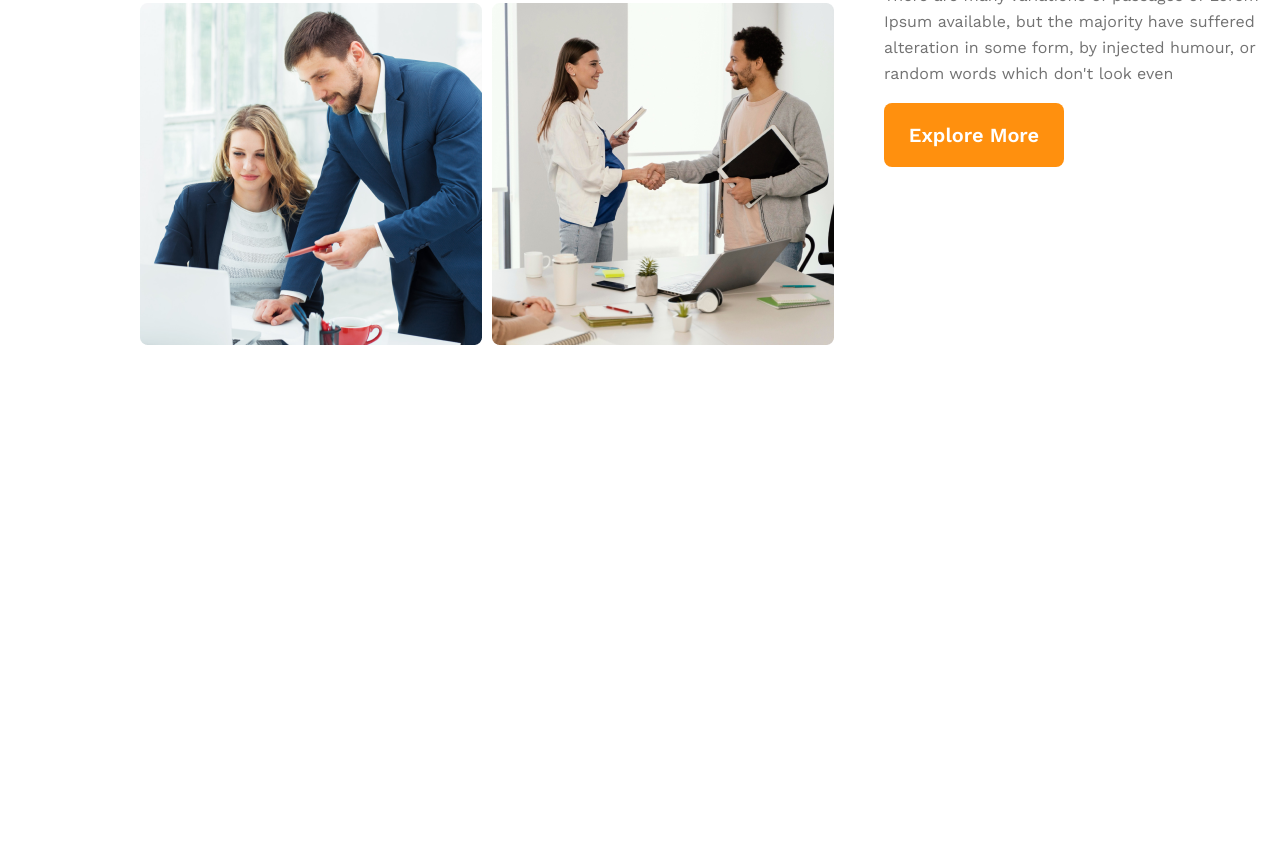
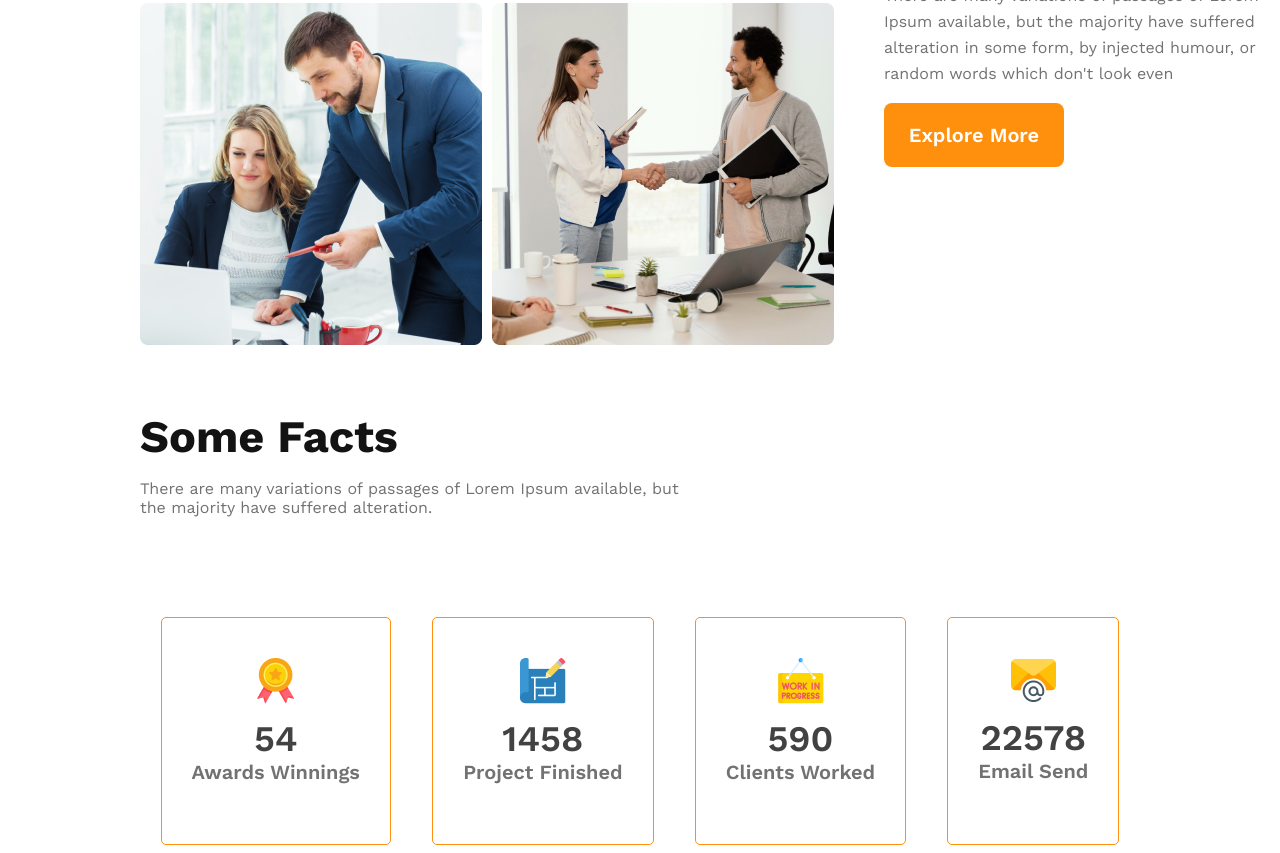
Before and after one commit to yeakubdurjoy001/g3-architect-website, a plain HTML site: page index.html in a window 1280 px wide. Shown: the part 1489-2342 px from the top of the page. Before the commit the page ends 1899 px from the top, so only its background shows below. Drawn offline with nearby package versions, Linux system fonts and the light colour scheme.

Commit message:
added facts section

```diff
--- a/index.html
+++ b/index.html
@@ -52,6 +52,37 @@
         </div>
 
       </section>
+      <Section class="features-section">
+
+      </Section>
+      <section class="facts-section">
+        <div class="facts-title">Some Facts
+          <p class="facts-description">There are many variations of passages of Lorem Ipsum available, but the majority have suffered alteration.</p>
+        </div>
+        <div class="facts-card-container">
+          <div class="card">
+            <img src="images/icons/ribon.png" alt="">
+            <h2 class="card-stats">54</h2>
+            <p class="card-title">Awards Winnings</p>
+          </div>
+          <div class="card">
+            <img src="images/icons/projects.png" alt="">
+            <h2 class="card-stats">1458</h2>
+            <p class="card-title">Project Finished</p>
+          </div>
+          <div class="card">
+            <img src="images/icons/customers.png" alt="">
+            <h2 class="card-stats">590</h2>
+            <p class="card-title">Clients Worked</p>
+          </div>
+          <div class="card">
+            <img src="images/icons/email.png" alt="">
+            <h2 class="card-stats">22578</h2>
+            <p class="card-title">Email Send</p>
+          </div>
+        </div>
+
+       </section>
     </main>
     <footer></footer>
   </body>
--- a/styles/style.css
+++ b/styles/style.css
@@ -98,6 +98,48 @@ main {
   font-weight: 400;
   line-height: 26px;
 }
+/* Facts related Styles */
+
+.facts-title {
+  color: #131313;
+  font-size: 45px;
+  font-weight: 700;
+}
+.facts-description {
+  color: #727272;
+  font-size: 16px;
+  font-weight: 400;
+  width: 542px;
+}
+
+.facts-card-container {
+  display: flex;
+  justify-content: space-around;
+
+  margin-top: 100px;
+}
+.facts-card-container img {
+  margin-bottom: 0;
+}
+.facts-card-container .card {
+  border: 1px solid #ff900e;
+  border-radius: 5px;
+  text-align: center;
+  padding: 40px 30px;
+}
+.card-stats {
+  color: #424242;
+  font-size: 36px;
+  font-weight: 600;
+  margin-top: 10px;
+  margin-bottom: 0;
+}
+.card-title {
+  color: #727272;
+  font-size: 20px;
+  font-weight: 600;
+  margin-top: 0;
+}
 
 /* Responsive Media Query */
 @media screen and (max-width: 576px) {
@@ -109,7 +151,7 @@ main {
     flex-direction: column-reverse;
   }
   .team-img-container {
-    grid-template-columns: repeat(1fr);
+    grid-template-columns: repeat(1, 1fr);
   }
 }
 
```
